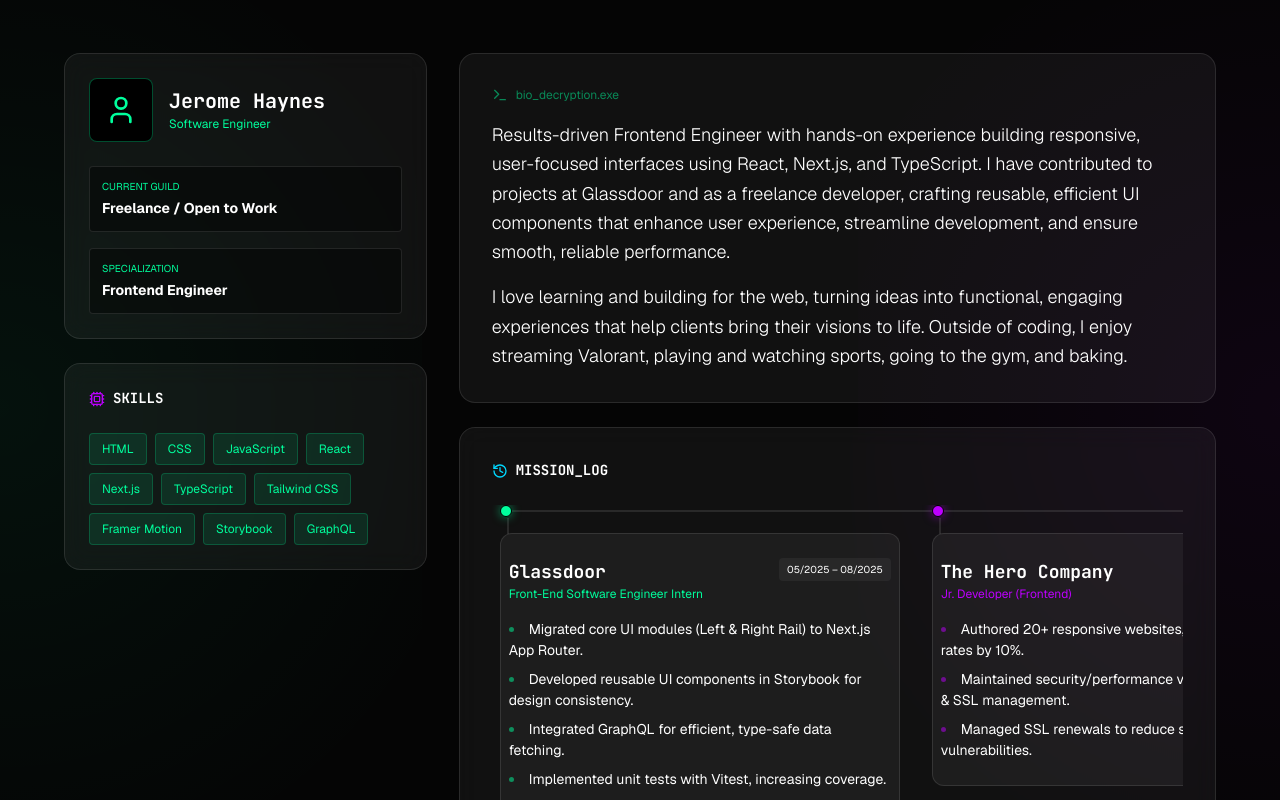
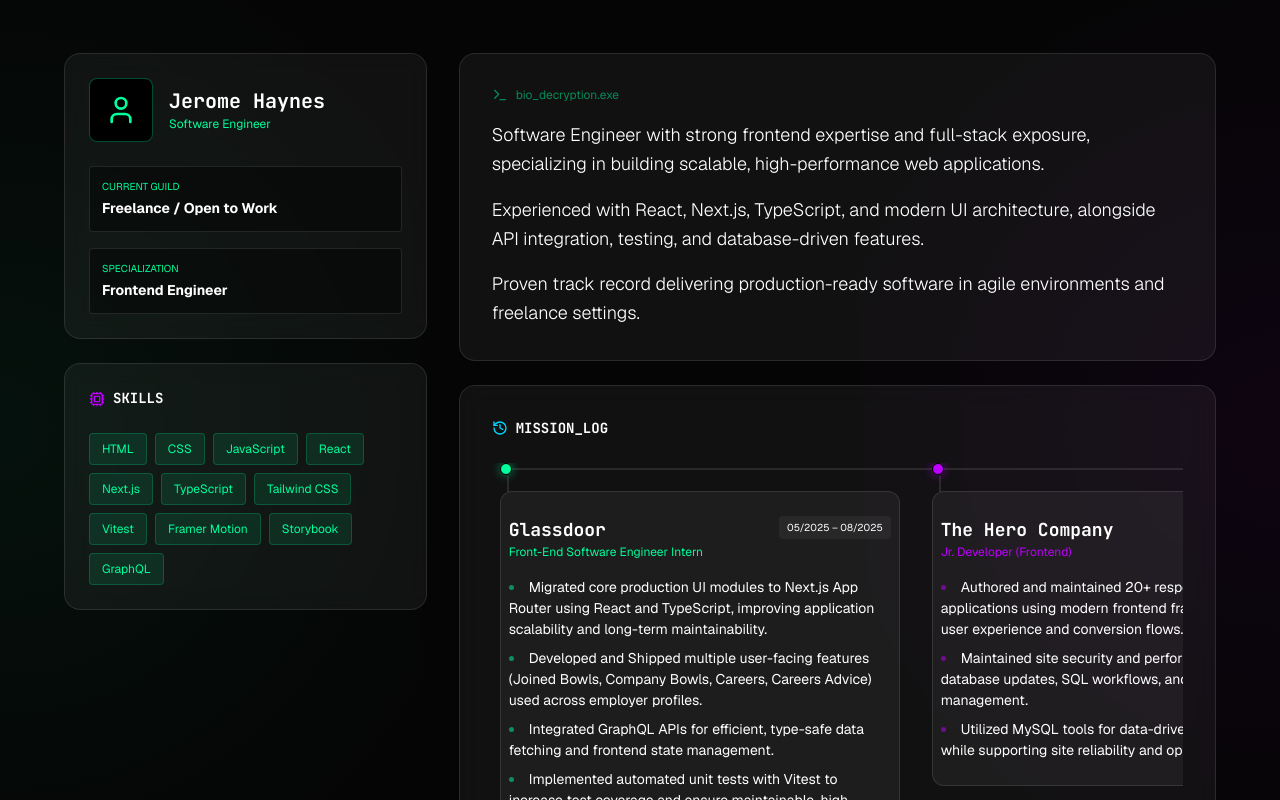
Before and after one commit to dev-rome/v5, a Next.js app: page / in a window 1280 px wide. Shown: the part 960-1760 px from the top of the page. Built offline with nearby package versions, Linux system fonts and the light colour scheme.

Commit message:
update resume, bio and work history

```diff
--- a/components/Navigation/FloatingDock.tsx
+++ b/components/Navigation/FloatingDock.tsx
@@ -11,9 +11,6 @@ export function FloatingDock() {
 
     useEffect(() => {
         let ticking = false;
-        // PERFORMANCE TIP: This pattern is called "Throttling".
-        // Instead of running logic on every single pixel scroll (which causes lag),
-        // we use requestAnimationFrame to limit updates to the screen's refresh rate.
         const handleScroll = () => {
             if (!ticking) {
                 window.requestAnimationFrame(() => {
--- a/data/about.ts
+++ b/data/about.ts
@@ -8,6 +8,7 @@ export const SKILLS = [
   "Next.js",
   "TypeScript",
   "Tailwind CSS",
+  "Vitest",
   "Framer Motion",
   "Storybook",
   "GraphQL",
@@ -15,8 +16,9 @@ export const SKILLS = [
 
 export const BIO: BioData = {
   paragraphs: [
-    "Results-driven Frontend Engineer with hands-on experience building responsive, user-focused interfaces using React, Next.js, and TypeScript. I have contributed to projects at Glassdoor and as a freelance developer, crafting reusable, efficient UI components that enhance user experience, streamline development, and ensure smooth, reliable performance.",
-    "I love learning and building for the web, turning ideas into functional, engaging experiences that help clients bring their visions to life. Outside of coding, I enjoy streaming Valorant, playing and watching sports, going to the gym, and baking.",
+    "Software Engineer with strong frontend expertise and full-stack exposure, specializing in building scalable, high-performance web applications.",
+    "Experienced with React, Next.js, TypeScript, and modern UI architecture, alongside API integration, testing, and database-driven features.",
+    "Proven track record delivering production-ready software in agile environments and freelance settings.",
   ],
 };
 
@@ -26,10 +28,10 @@ export const MISSION_LOG: ExperienceItem[] = [
     company: "Glassdoor",
     period: "05/2025 – 08/2025",
     tasks: [
-      "Migrated core UI modules (Left & Right Rail) to Next.js App Router.",
-      "Developed reusable UI components in Storybook for design consistency.",
-      "Integrated GraphQL for efficient, type-safe data fetching.",
-      "Implemented unit tests with Vitest, increasing coverage.",
+      "Migrated core production UI modules to Next.js App Router using React and TypeScript, improving application scalability and long-term maintainability.",
+      "Developed and Shipped multiple user-facing features (Joined Bowls, Company Bowls, Careers, Careers Advice) used across employer profiles.",
+      "Integrated GraphQL APIs for efficient, type-safe data fetching and frontend state management.",
+      "Implemented automated unit tests with Vitest to increase test coverage and ensure maintainable, high-quality code.",
     ],
   },
   {
@@ -37,9 +39,9 @@ export const MISSION_LOG: ExperienceItem[] = [
     company: "The Hero Company",
     period: "03/2024 – 09/2025",
     tasks: [
-      "Authored 20+ responsive websites, increasing validation rates by 10%.",
-      "Maintained security/performance via MySQL Workbench & SSL management.",
-      "Managed SSL renewals to reduce security vulnerabilities.",
+      "Authored and maintained 20+ responsive web applications using modern frontend frameworks, improving user experience and conversion flows.",
+      "Maintained site security and performance through database updates, SQL workflows, and SSL certificate management.",
+      "Utilized MySQL tools for data-driven frontend updates while supporting site reliability and optimization.",
     ],
   },
   {
@@ -47,9 +49,9 @@ export const MISSION_LOG: ExperienceItem[] = [
     company: "Freelance",
     period: "01/2018 – 09/2025",
     tasks: [
-      "Developed 15+ websites for e-commerce and small businesses.",
-      "Achieved Top Rated Plus status and 100% Job Success Score on Upwork.",
-      "Improved revenue/trust by integrating secure payment gateways.",
+      "Developed 15+ production websites and web applications using HTML, CSS, JavaScript, React, Tailwind CSS, and WordPress.",
+      "Achieved Top Rated Plus status and 100% Job Success Score on Upwork through consistent high-quality delivery and client satisfaction .",
+      "Implemented secure payment gateways, API integrations, and documentation to support business operations and long-term maintainability.",
     ],
   },
 ];
```
Also changed, not shown: 1 other file (tests, documents, lock files or other folders).
